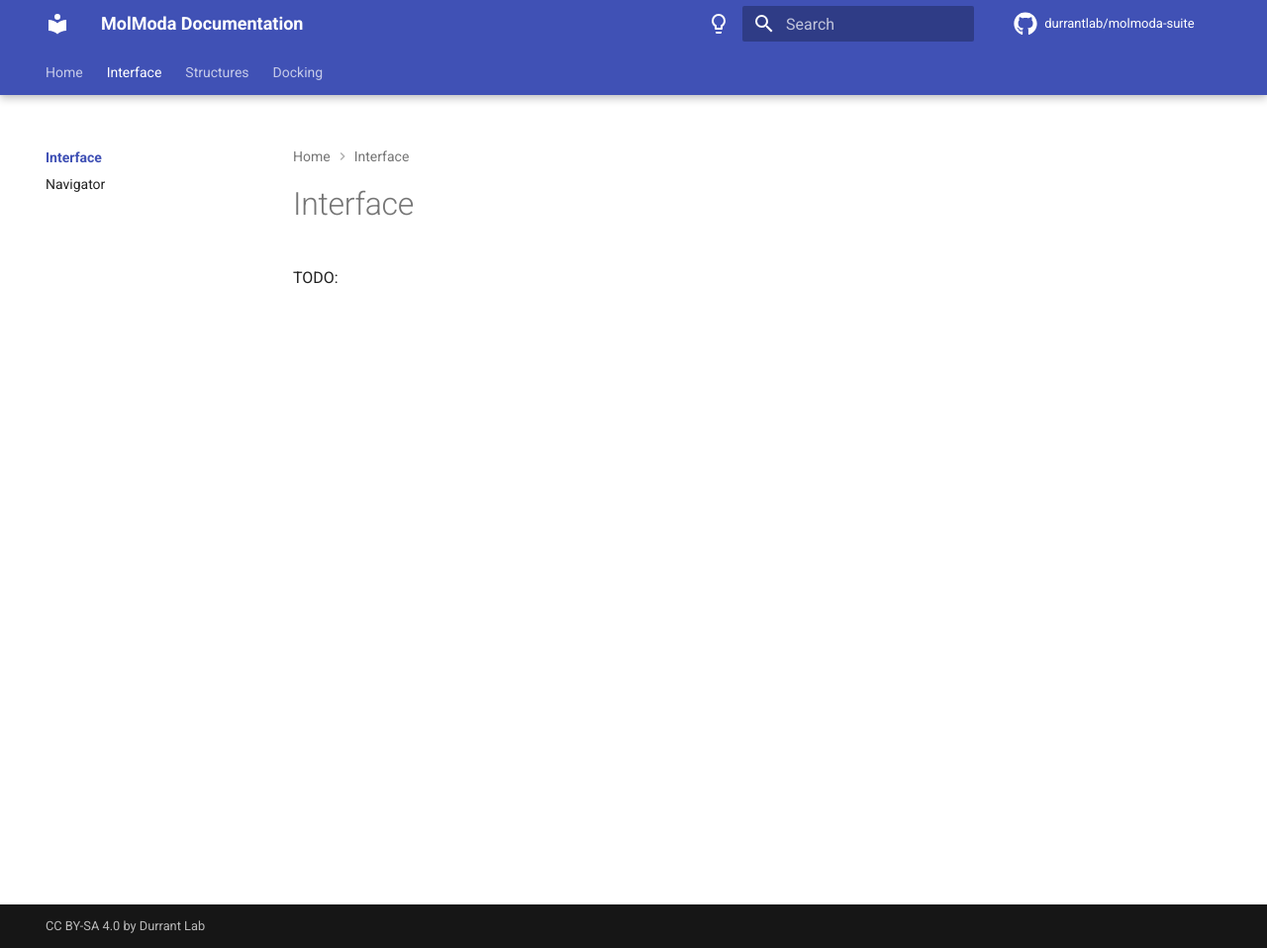
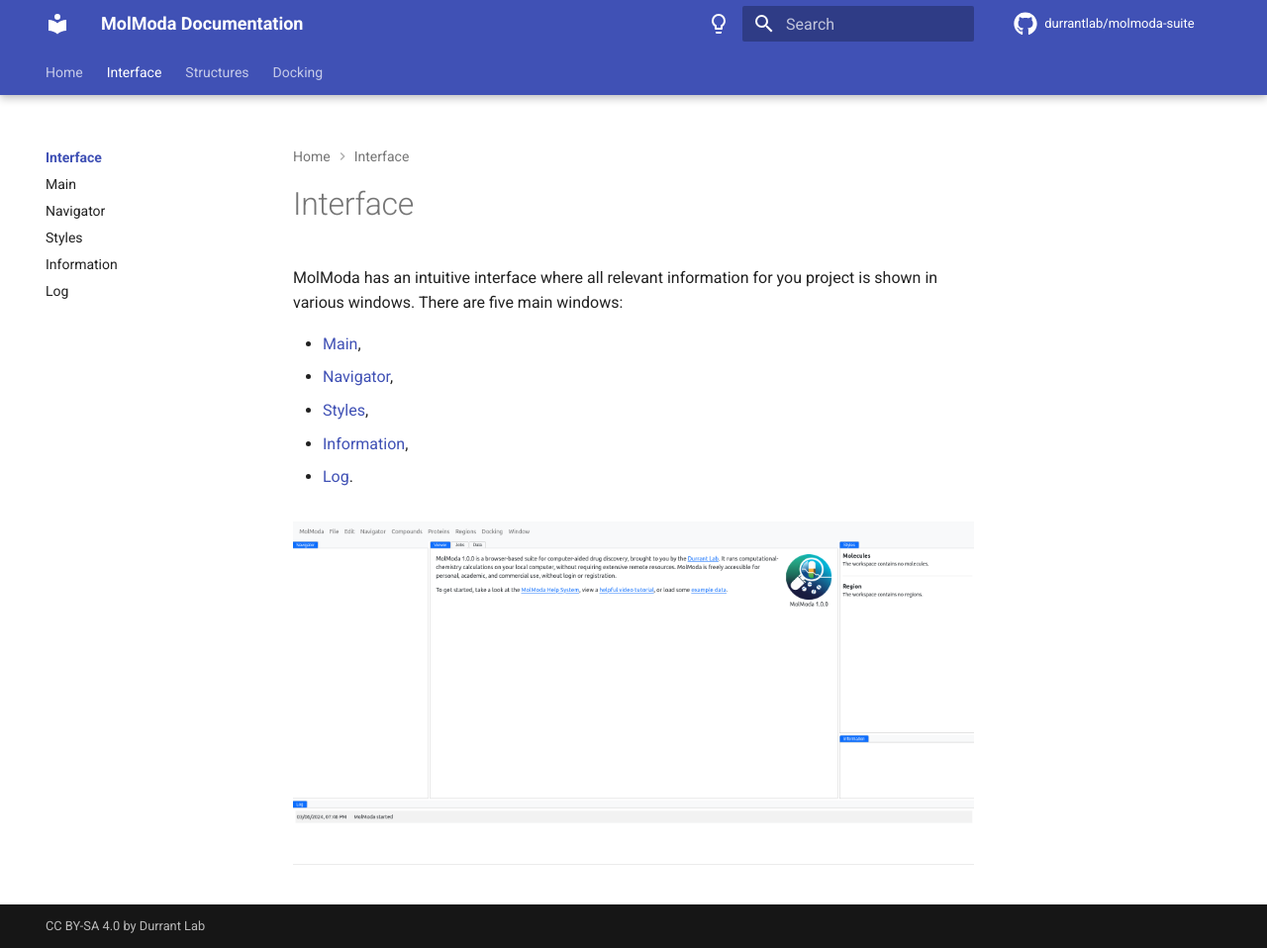
Before and after one commit to durrantlab/molmoda-docs, an MkDocs documentation site: the page built from docs/interface/index.md, in a window 1280 px wide and 958 px high. Shown: the whole window at 99% size. Built offline with MkDocs 1.6.1 and Material for MkDocs 9.7.7, drawn with Linux system fonts in a browser that asks for light colours; comment, search, counter and statistics services are not loaded.

Commit message:
Add different interface

```diff
--- a/docs/interface/index.md
+++ b/docs/interface/index.md
@@ -1,3 +1,14 @@
 # Interface
 
-TODO:
+MolModa has an intuitive interface where all relevant information for you project is shown in various windows.
+There are five main windows:
+
+-   [Main](./main/),
+-   [Navigator](./navigator/),
+-   [Styles](./styles/),
+-   [Information](./info/),
+-   [Log](./log/).
+
+<figure markdown>
+![](/img/interface/home.png){ alight=left height=300 }
+</figure>
--- /dev/null
+++ b/docs/interface/info/index.md
@@ -0,0 +1,3 @@
+# Information
+
+TODO:
```
Also changed, not shown: docs/interface/log/index.md (added, +3 -0 lines), docs/interface/main/index.md (added, +3 -0 lines), docs/interface/styles/index.md (added, +3 -0 lines), docs/img/interface/home.png (added), docs/interface/.pages, docs/interface/info/.pages (added), docs/interface/log/.pages (added), docs/interface/main/.pages (added), docs/interface/styles/.pages (added).
